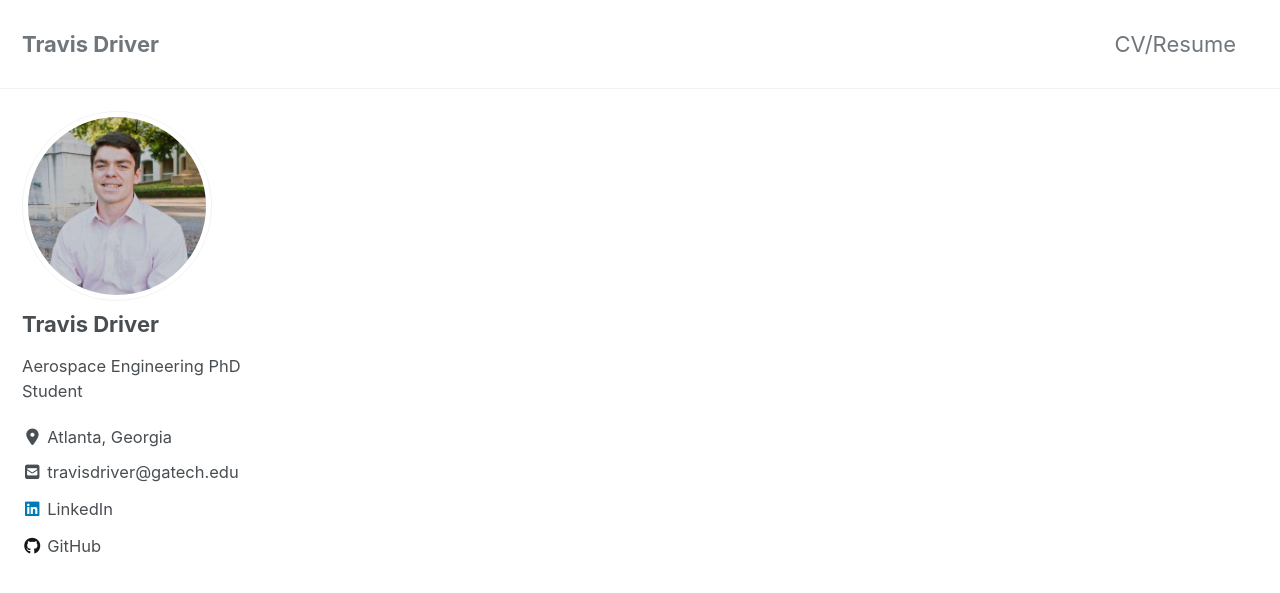
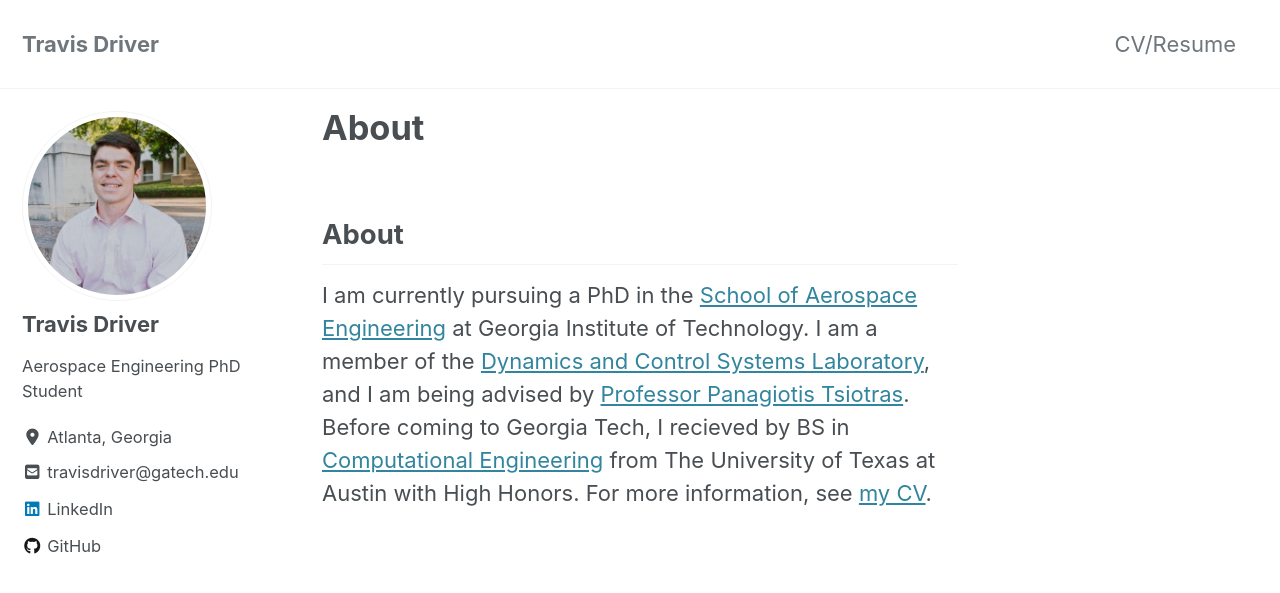
Before and after one commit to travisdriver/travisdriver.github.io, a Jekyll site: the page built from index.md, in a window 1280 px wide and 900 px high. Shown: the top 593 px of the window. Built offline with Jekyll 4.4.1, drawn with Linux system fonts in a browser that asks for light colours; cached includes are drawn as plain includes; nearby versions of some CDN libraries; our own code applies the rules of GitHub Pages for plain Markdown files.

Commit message:
updated index

```diff
--- a/index.md
+++ b/index.md
@@ -2,3 +2,7 @@
 layout: single
 author_profile: true
 ---
+
+## About
+
+I am currently pursuing a PhD in the [School of Aerospace Engineering](https://ae.gatech.edu/) at Georgia Institute of Technology. I am a member of the [Dynamics and Control Systems Laboratory](http://dcsl.gatech.edu/), and I am being advised by [Professor Panagiotis Tsiotras](http://dcsl.gatech.edu/tsiotras.html). Before coming to Georgia Tech, I recieved by BS in [Computational Engineering](https://www.ae.utexas.edu/undergraduate/computational-undergrad-program) from The University of Texas at Austin with High Honors. For more information, see [my CV](https://travisdriver.github.io/docs/travisdriver_cv.pdf).
```
Also changed, not shown: _pages/about.md (+0 -2 lines).
